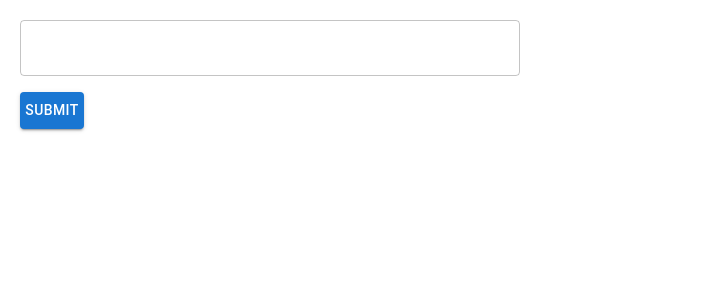
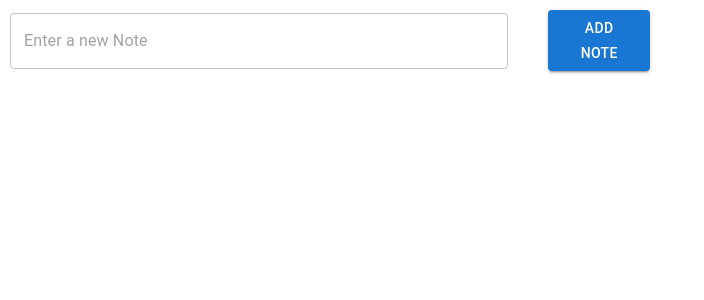
Before and after one commit to rahulk16/react-projects, a React (Create React App) app in the folder reactjs-notebook/: page / in a window 1280 px wide. Shown: the top 300 px of the page, without its empty margins (0-704 px from the left). Built offline with nearby package versions, Linux system fonts and the light colour scheme.

Commit message:
Trying Grid to split screen into halves

```diff
--- a/reactjs-notebook/src/components/Notebook.js
+++ b/reactjs-notebook/src/components/Notebook.js
@@ -1,5 +1,5 @@
 import * as React from "react";
-import { Button, TextField, Typography } from "@mui/material";
+import { Button, Grid, TextField, Typography } from "@mui/material";
 import "./notebook.css";
 import { useState } from "react";
 
@@ -8,9 +8,11 @@ function Notebook() {
 	const [text, setText] = useState("");
 
 	return (
-		<div className="inputmultiline">
+		<Grid container className="GridContainer">
+			<Grid item xs={6}>
+				<div className="inputAndButton">
 					<TextField
-				sx={{ width: 500, marginBottom: 2 }}
+						sx={{ width: 500 }}
 						id="outlined-multiline-flexible"
 						label=""
 						multiline
@@ -18,19 +20,23 @@ function Notebook() {
 							setTempVal(e.target.value);
 						}}
 						value={tempVal}
+						placeholder="Enter a new Note"
 					/>
 					<Button
-				className="buttonx"
 						variant="contained"
-				sx={{ width: 50 }}
+						sx={{ marginLeft: "40px" }}
 						onClick={() => {
 							setText((temp) => temp + tempVal + " ");
 							setTempVal("");
 						}}>
-				Submit
+						Add Note
 					</Button>
+				</div>
+			</Grid>
+			<Grid item xs={6}>
 				<Typography>{text}</Typography>
-		</div>
+			</Grid>
+		</Grid>
 	);
 }
 
--- a/reactjs-notebook/src/components/notebook.css
+++ b/reactjs-notebook/src/components/notebook.css
@@ -1,9 +1,10 @@
-.inputmultiline {
-  margin:20px;
-  justify-content: space-between;
-  flex-direction: column;
-  display: flex;
+.GridContainer {
+  width: 100vw;
+  height: 100vh;
+  margin: 10px;
 }
 
-.buttonx {
+.inputAndButton {
+  display: flex;
+  align-items: center;
 }
```
Lines whose indentation alone changed are shown as unchanged.
